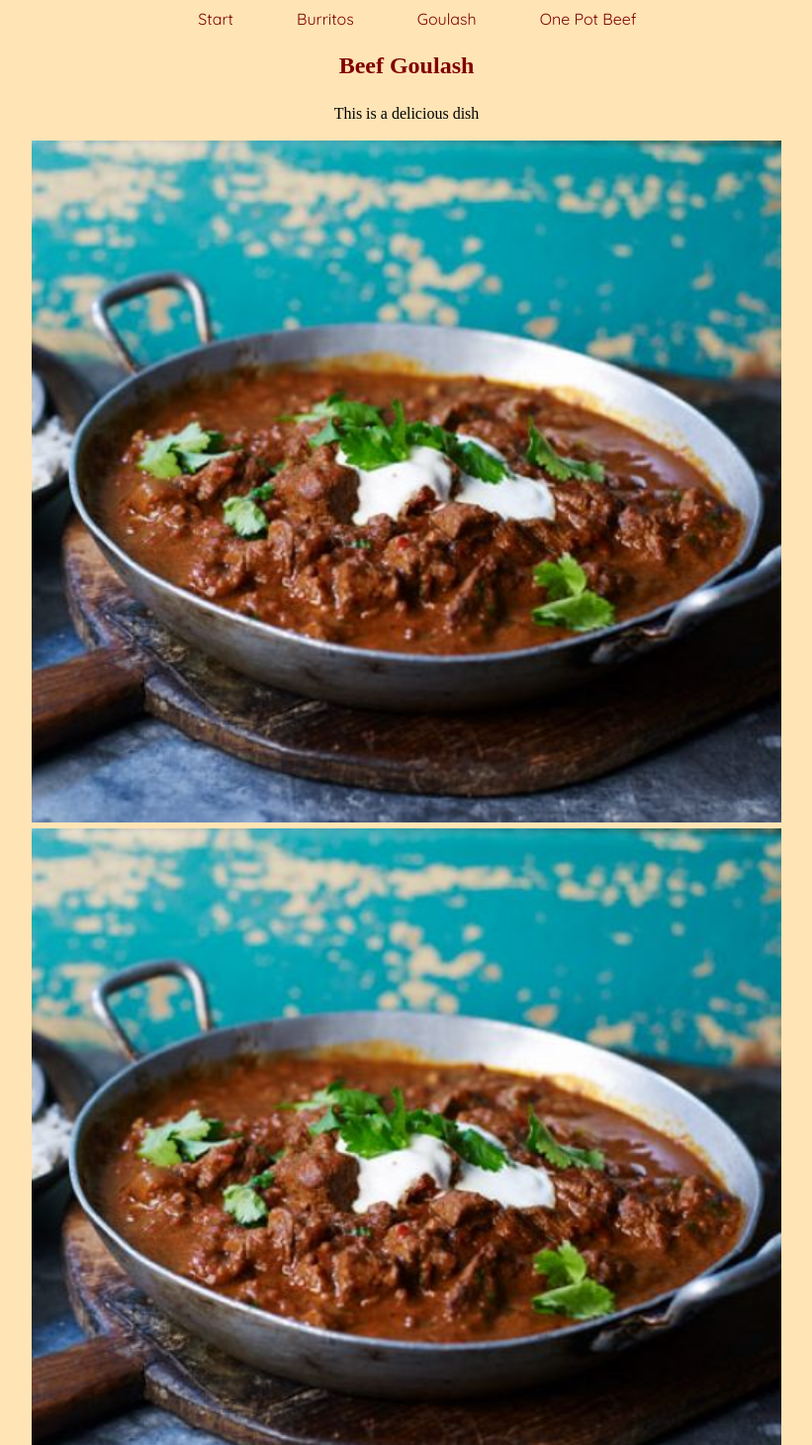
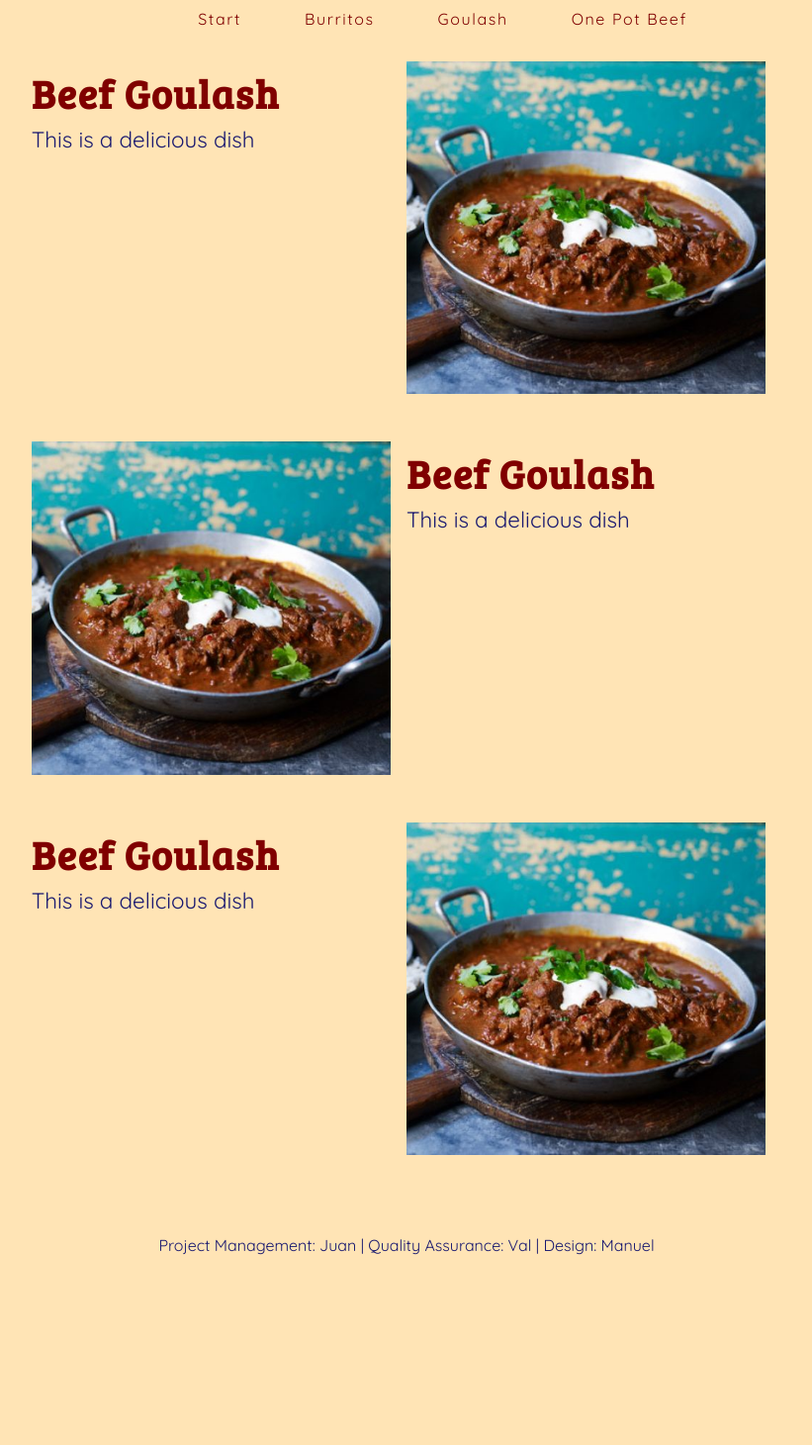
Before and after one commit to JuanSessions/team-recipe-exercise, a plain HTML site: page index.html in a window 1280 px wide. Shown: the part 116-1576 px from the top of the page at 99% size, without its empty margins (229-1050 px from the left). After the commit the page ends 1449 px from the top, so only its background shows below. Drawn offline with Linux system fonts and the light colour scheme.

Commit message:
restore css file

```diff
--- a/style.css
+++ b/style.css
@@ -4,19 +4,16 @@
     padding: 0;
     line-height: 1.4;
 }
-
-body {
+body{
     background-color: rgb(255, 228, 181);
 }
-
-main {
+main{
     width: 60%;
     margin-left: 20%;
     text-align: center;
 }
-
-h1 {
-  font-family: "Bree Serif", serif;
+h1{
+    font-family: 'Bree Serif', serif;
     font-size: 4rem;
     letter-spacing: 0.2rem;
     line-height: 4rem;
@@ -24,14 +21,30 @@ h1 {
     border-bottom: 1px dotted rgb(205, 133, 63);
     margin-bottom: 1rem;
 }
-
-nav {
-  font-family: "Quicksand", sans-serif;
-  text-align: center;
+h2{
+    font-family: 'Bree Serif', serif;
+    font-size: 2.5rem;
+    line-height: 2rem;
+    letter-spacing: 0.1rem;
+    color: rgb(128, 0, 0);
+    text-align: left;
+    margin: 1rem 0 1rem 0;
+}
+h3{
+    font-family: 'Quicksand', sans-serif;
+    font-size: 1.5rem;
+    font-weight: bold;
+    line-height: 2rem;
+    letter-spacing: 0.1rem;
+    color: rgb(25, 25, 112);
+    text-align: left;
+    margin: 1rem 0 1rem 0;
+}
+nav{
+    font-family: 'Quicksand', sans-serif;
     width: 80%;
     margin: 0 10% 0 10%;
 }
-
 nav ul {
     list-style-type: none;
     display: flex;
@@ -39,20 +52,60 @@ nav ul {
     margin: 0 10% 0 10%;
     padding: 0;
   }
-
-nav li a {
+nav li a{
     width: 8rem;
     margin: 0rem 2rem 0rem 2rem;
 }
-
 a:link,
 a:visited,
-a:active {
+a:active{
     color: rgb(128, 0, 0);
     text-decoration: none;
 }
-
-a:hover {
-  color: rgb(25, 25, 112);
+a:hover{
+    color: rgb(128, 0, 0);
     text-decoration: underline;
 }
+ul{
+    font-family: 'Quicksand', sans-serif;
+    font-size: 1rem;
+    line-height: 1.4rem;
+    letter-spacing: 0.1rem;
+    color: rgb(25, 25, 112);
+}
+ol{
+    font-family: 'Quicksand', sans-serif;
+    font-size: 1rem;
+    line-height: 1.4rem;
+    letter-spacing: 0.1rem;
+    color: rgb(25, 25, 112);
+}
+article{
+    display: flex;
+    flex-wrap: nowrap;
+}
+.start{
+    margin: 2rem 1rem 1rem 0;
+    width: 100%;
+    text-align: left;
+}
+.recipe{
+    margin: 4rem 1rem 1rem 0;
+    width: 100%;
+    text-align: right;
+}
+section p{
+    font-family: 'Quicksand', sans-serif;
+    font-size: 1.4rem;
+    color: rgb(25, 25, 112);
+    text-align: left;
+    display: inline;
+}
+footer{
+    width: 100%;
+    margin: 4rem 0 4rem 0;
+    font-family: 'Quicksand', sans-serif;
+    font-size: 1rem;
+    color: rgb(25, 25, 112);
+    text-align: center;
+}
```
Lines whose indentation alone changed are shown as unchanged.
